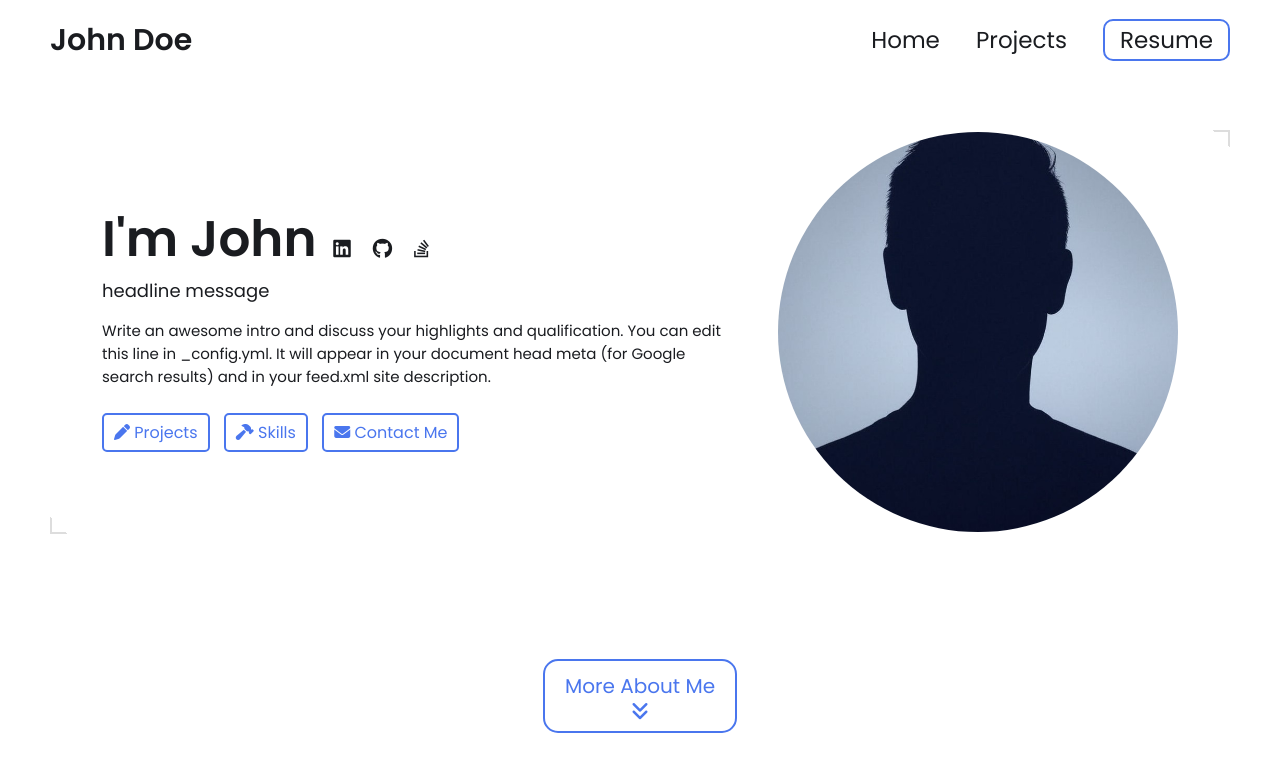
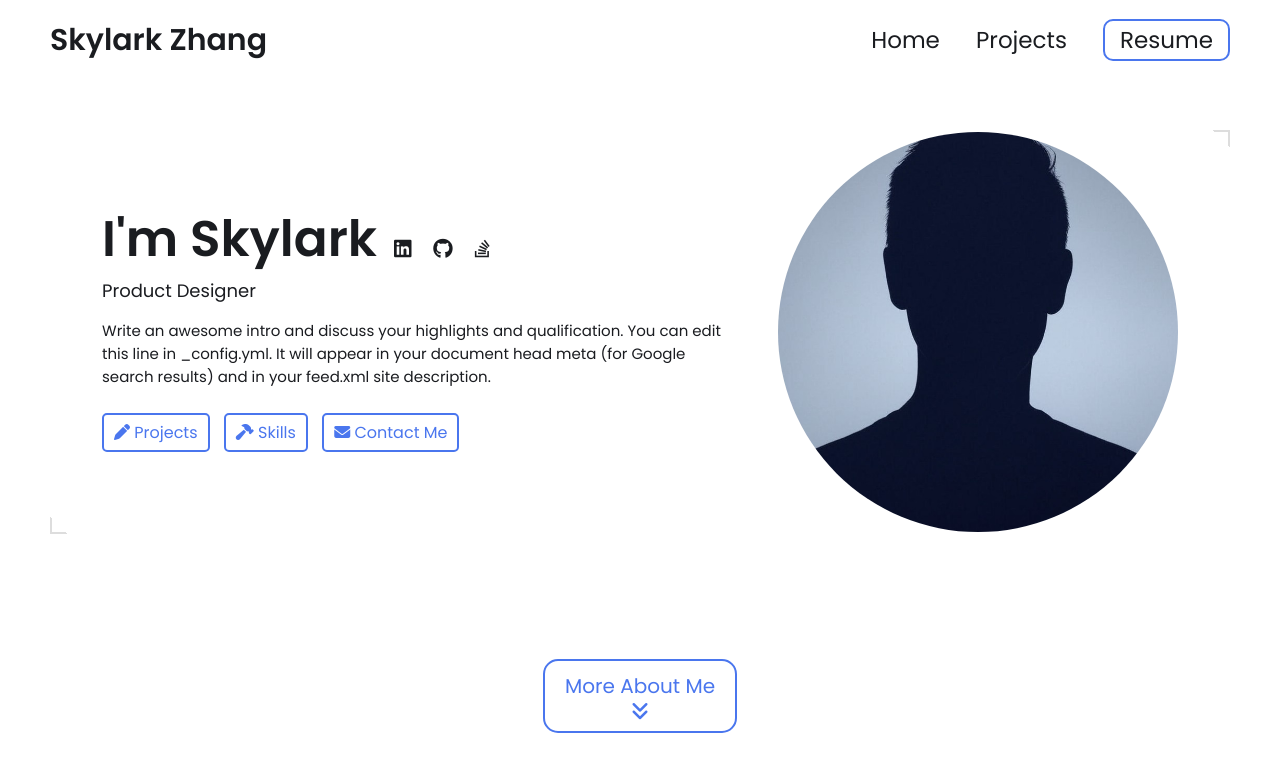
Before and after one commit to skylarkzhang/portfolio, a Jekyll site: the page built from index.html, in a window 1280 px wide and 900 px high. Shown: the top 772 px of the window. Built offline with Jekyll 4.4.1, drawn with Linux system fonts in a browser that asks for light colours.

Commit message:
Update _config.yml

```diff
--- a/_config.yml
+++ b/_config.yml
@@ -7,13 +7,13 @@
 
 # Main Page Setup
 
-title: John Doe's Portfolio # This is what shows up in the tab of the browser
+title: Skylark Zhang's Portfolio # This is what shows up in the tab of the browser
 
 
 
 # Hero Section
-name: John Doe
-headline: headline message
+name: Skylark Zhang
+headline: Product Designer
 description: >- # dont remove this line. this will ignore all new lines until the next section
   Write an awesome intro and discuss your highlights and qualification. You can edit this
   line in _config.yml. It will appear in your document head meta (for
```
